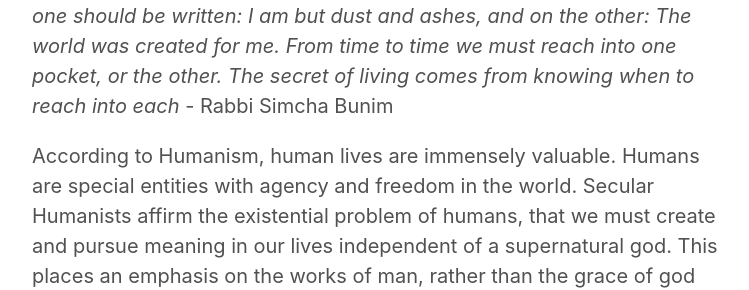
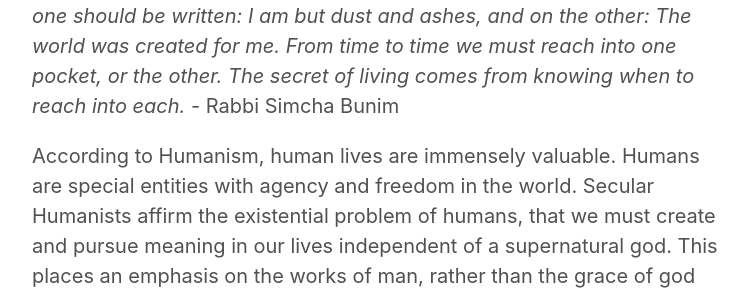
Before and after one commit to matthewsouthey/matthewsouthey.github.io, a Jekyll site: the page built from _posts/2018-06-04-humanism-humans.md, in a window 1280 px wide and 900 px high. Shown: the part 200-490 px from the top of the window, without its empty margins (258-1007 px from the left). Built offline with Jekyll 4.4.1, drawn with Linux system fonts in a browser that asks for light colours; our own code applies the rules of GitHub Pages for plain Markdown files; some of the changed text lies outside the part shown.

```diff
--- a/_posts/2018-06-04-humanism-humans.md
+++ b/_posts/2018-06-04-humanism-humans.md
@@ -1,7 +1,7 @@
 ---
 published: true
 ---
-_Everyone should have two pockets, each containing a slip of paper. On one should be written: I am but dust and ashes, and on the other: The world was created for me. From time to time we must reach into one pocket, or the other. The secret of living comes from knowing when to reach into each_ - Rabbi Simcha Bunim
+_Everyone should have two pockets, each containing a slip of paper. On one should be written: I am but dust and ashes, and on the other: The world was created for me. From time to time we must reach into one pocket, or the other. The secret of living comes from knowing when to reach into each._ - Rabbi Simcha Bunim
 
 According to Humanism, human lives are immensely valuable. Humans are special entities with agency and freedom in the world. Secular Humanists affirm the existential problem of humans, that we must create and pursue meaning in our lives independent of a supernatural god. This places an emphasis on the works of man, rather than the grace of god (the classic problem of salvation through works or grace). The special, often ineffable, status of humans is confirmed and accentuated within Humanism.
 
```
